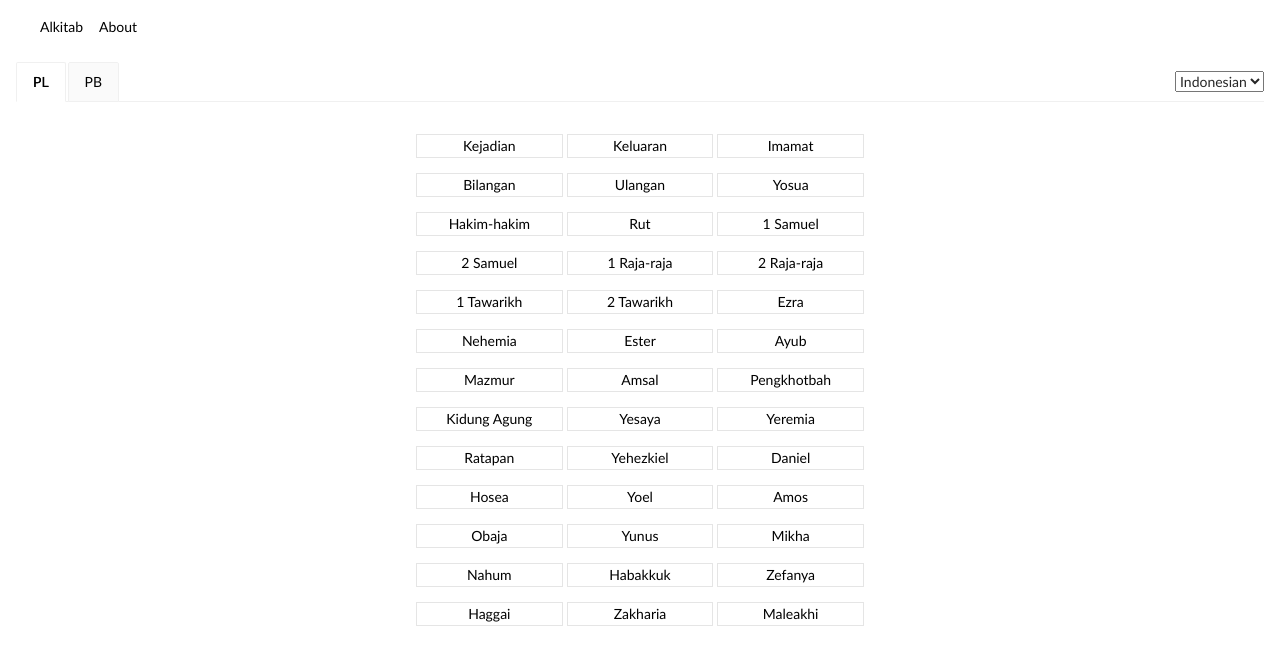
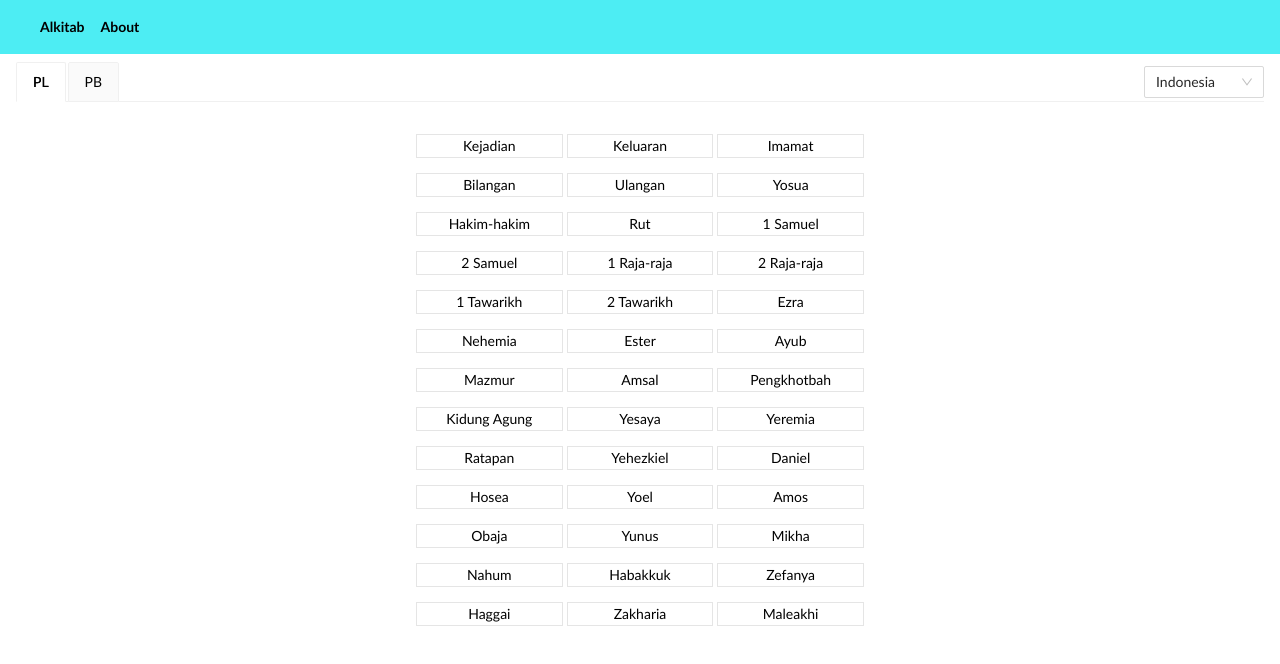
Before and after one commit to ericksih/alkitab, a React (Create React App) app: page / in a window 1280 px wide. Shown: the top 664 px of the page. Built offline with nearby package versions, Linux system fonts and the light colour scheme.

Commit message:
home background

```diff
--- a/src/App.css
+++ b/src/App.css
@@ -13,12 +13,12 @@
     display: flex;
     align-items: center;
     padding: 0.5rem 2rem;
-    background-color: rgb(255, 255, 255);
+    background-color: rgb(77, 237, 243);
 }
 
 .nav-link {
     color: rgb(0, 0, 0);
-    /* font-weight: bold; */
+    font-weight: bold;
     margin: 0.5rem;
 }
 
--- a/src/pages/Home.js
+++ b/src/pages/Home.js
@@ -18,15 +18,21 @@ const Home = () => {
         defaultActiveKey='1'
         tabPosition='top'
         tabBarExtraContent={
-          <select onChange={(e) => setVersion(e.target.value)}>
-            <option value='tb'>Indonesian</option>
-            <option value='en'>English</option>
-            <option value='bt'>Batak</option>
-            <option value='sn'>Sunda</option>
-            <option value='jw'>Jawa</option>
-            <option value='mk'>Makasar</option>
-            <option value='bl'>Bali</option>
-          </select>
+          <Select
+            defaultValue='tb'
+            style={{ width: 120 }}
+            onChange={(value) => setVersion(value)}
+            showSearch
+          >
+            <Option value='tb'>Indonesia</Option>
+            <Option value='av'>English</Option>
+            <Option value='toba'>Batak</Option>
+            <Option value='sunda'>Sunda</Option>
+            <Option value='jawa'>Jawa</Option>
+            <Option value='makasar'>Makasar</Option>
+            <Option value='bali'>Bali</Option>
+          </Select>
+
           // <Select
           //   style={{ width: 120 }}
           //   showSearch
```
